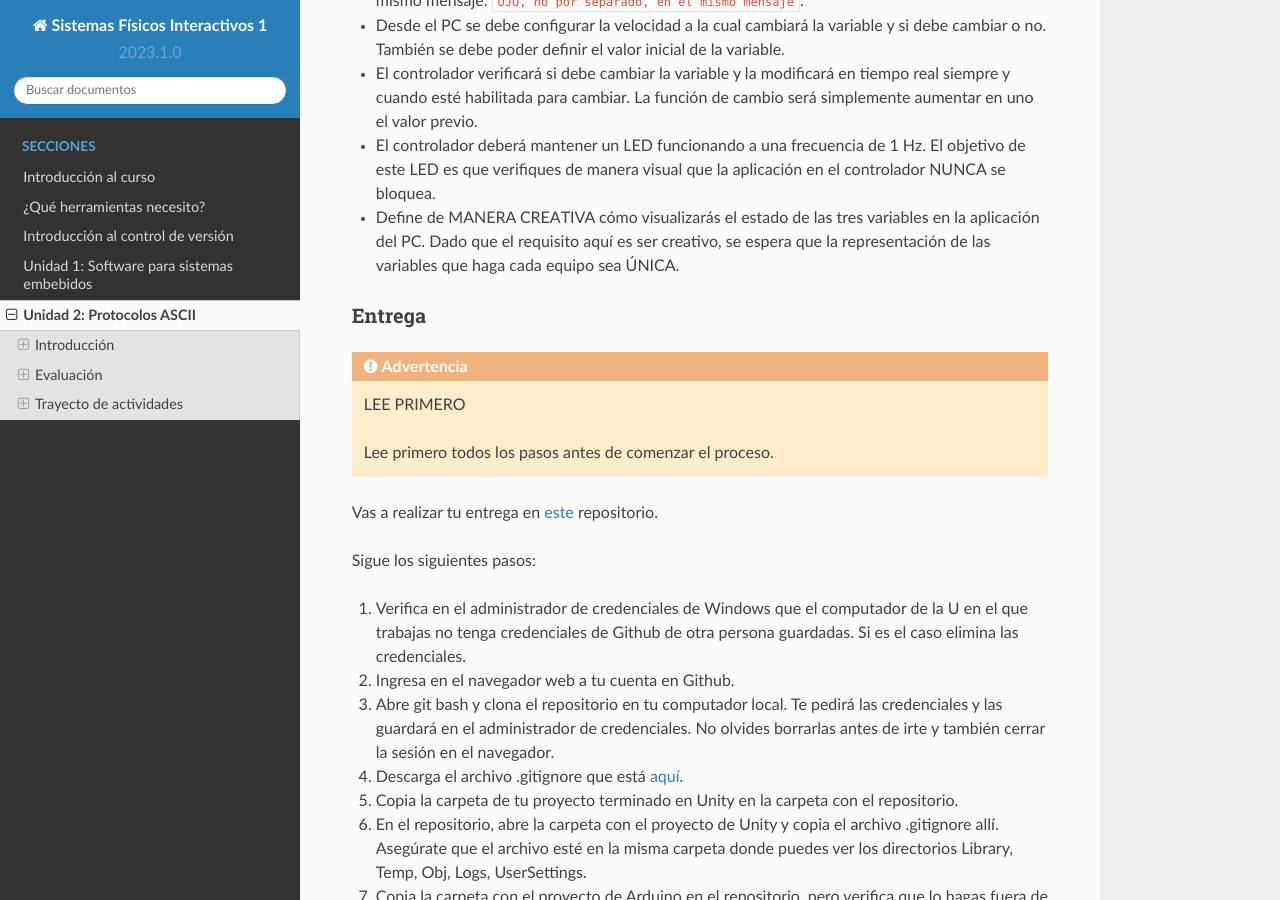
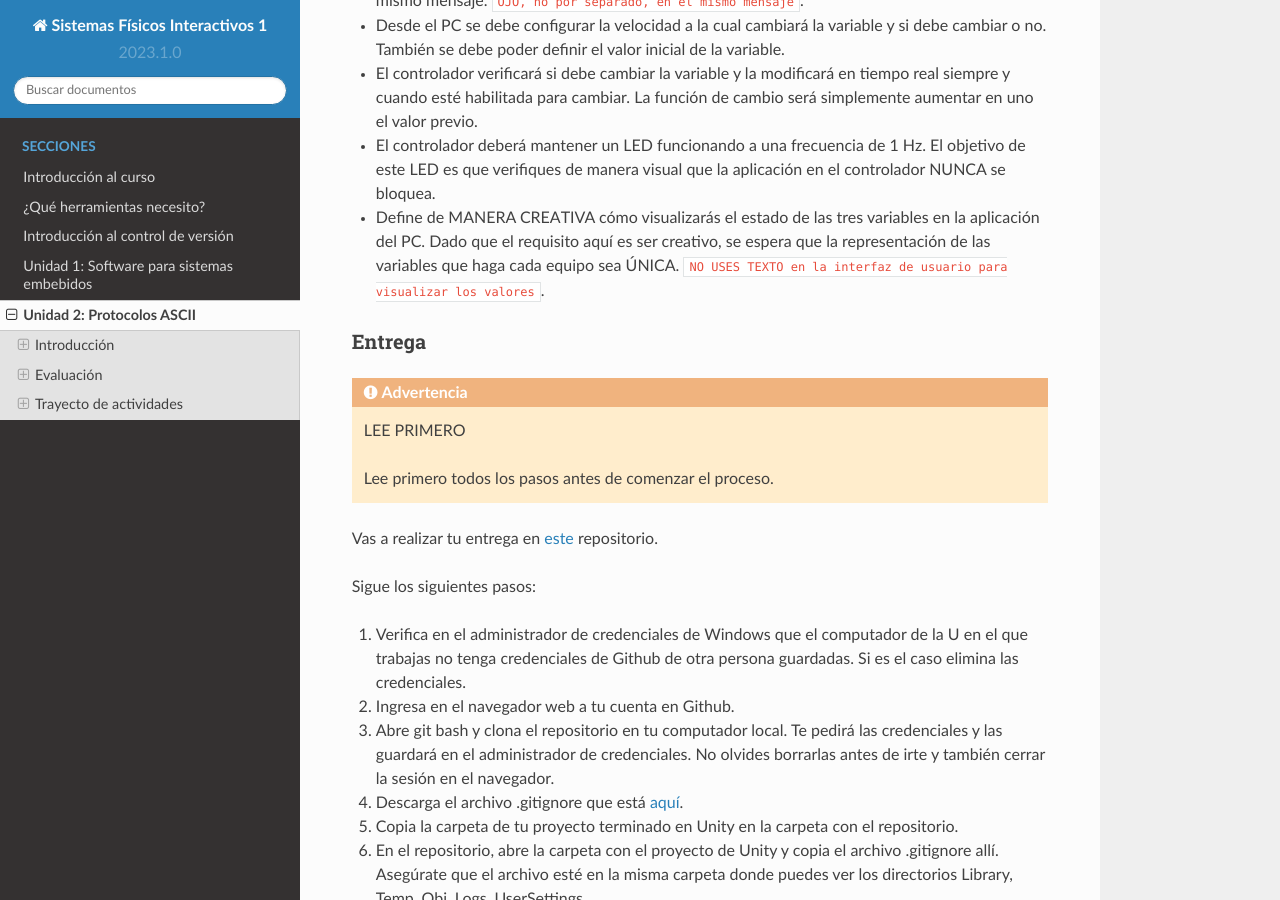
Before and after one commit to juanferfranco/SistemasFisicosInteractivos1, a Sphinx documentation site: the page built from docs/_unidad2/unidad2.rst, in a window 1280 px wide and 900 px high, scrolled down 964 px. Built offline with Sphinx 7.4.7 and the Read the Docs theme 2.0.0, drawn with Linux system fonts in a browser that asks for light colours.

Commit message:
Update unidad2.rst

```diff
--- a/docs/_unidad2/unidad2.rst
+++ b/docs/_unidad2/unidad2.rst
@@ -51,7 +51,8 @@ Los requisitos son los siguientes:
   controlador NUNCA se bloquea.
 * Define de MANERA CREATIVA cómo visualizarás el estado de las tres variables en
   la aplicación del PC. Dado que el requisito aquí es ser creativo, se espera que
-  la representación de las variables que haga cada equipo sea ÚNICA.
+  la representación de las variables que haga cada equipo sea ÚNICA. ``NO USES TEXTO
+  en la interfaz de usuario para visualizar los valores``.
 
 Entrega
 *********
```
